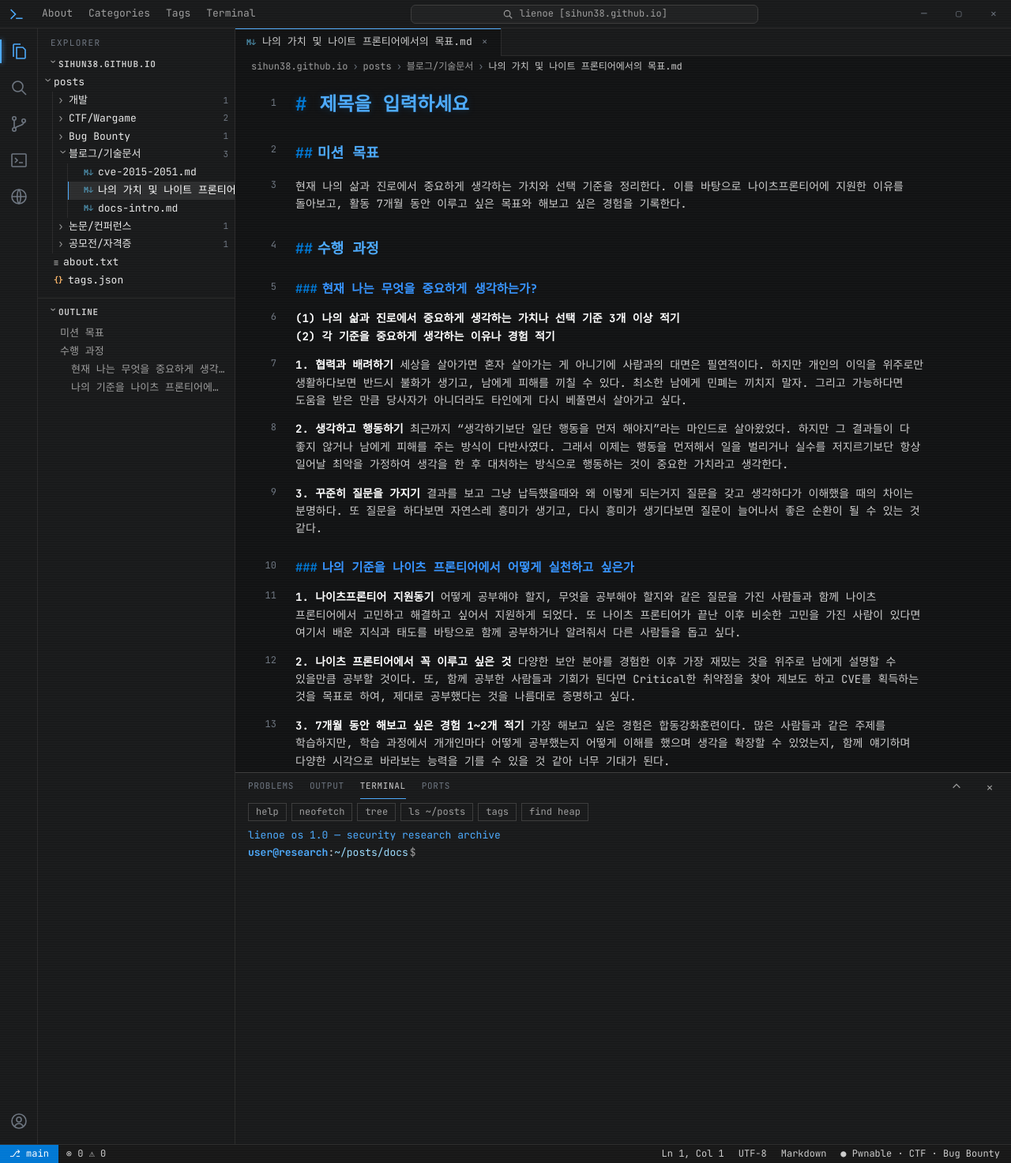
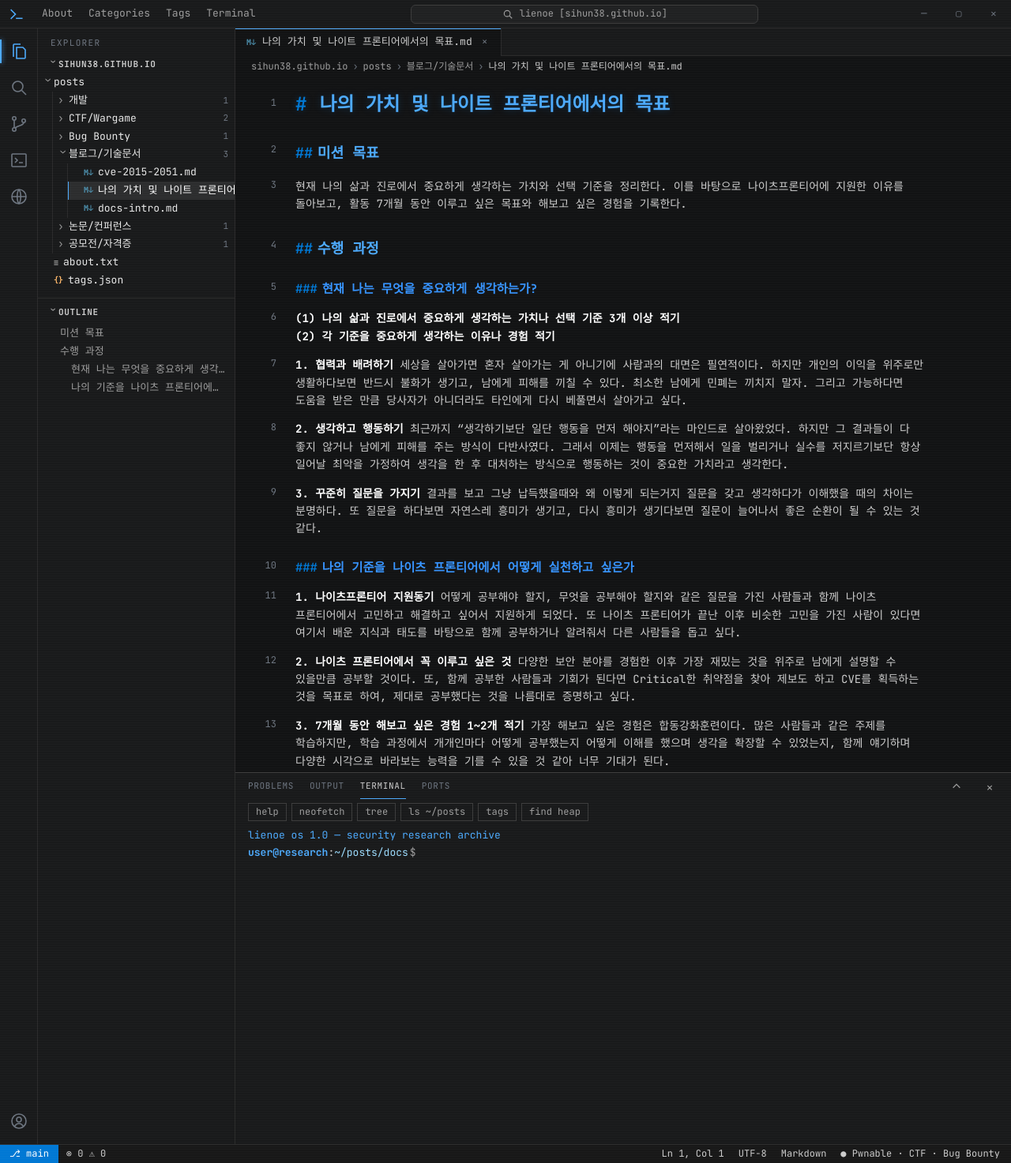
Before and after one commit to sihun38/sihun38.github.io, a Jekyll site: the page built from _posts/2026-11-09-나의 가치 및 나이트 프론티어에서의 목표.md, in a window 1280 px wide. Shown: the whole page at 79% size. Built offline with Jekyll 4.4.1, drawn with Linux system fonts in a browser that asks for light colours; some web fonts are replaced.

Commit message:
post: update 2026-11-09-나의 가치 및 나이트 프론티어에서의 목표.md

```diff
--- a/_posts/2026-11-09-나의 가치 및 나이트 프론티어에서의 목표.md
+++ b/_posts/2026-11-09-나의 가치 및 나이트 프론티어에서의 목표.md
@@ -1,5 +1,5 @@
 ---
-title: "제목을 입력하세요"
+title: "나의 가치 및 나이트 프론티어에서의 목표"
 date: 2026-11-09 22:35:00 +0900
 categories: [블로그/기술문서]
 tags: []
```
